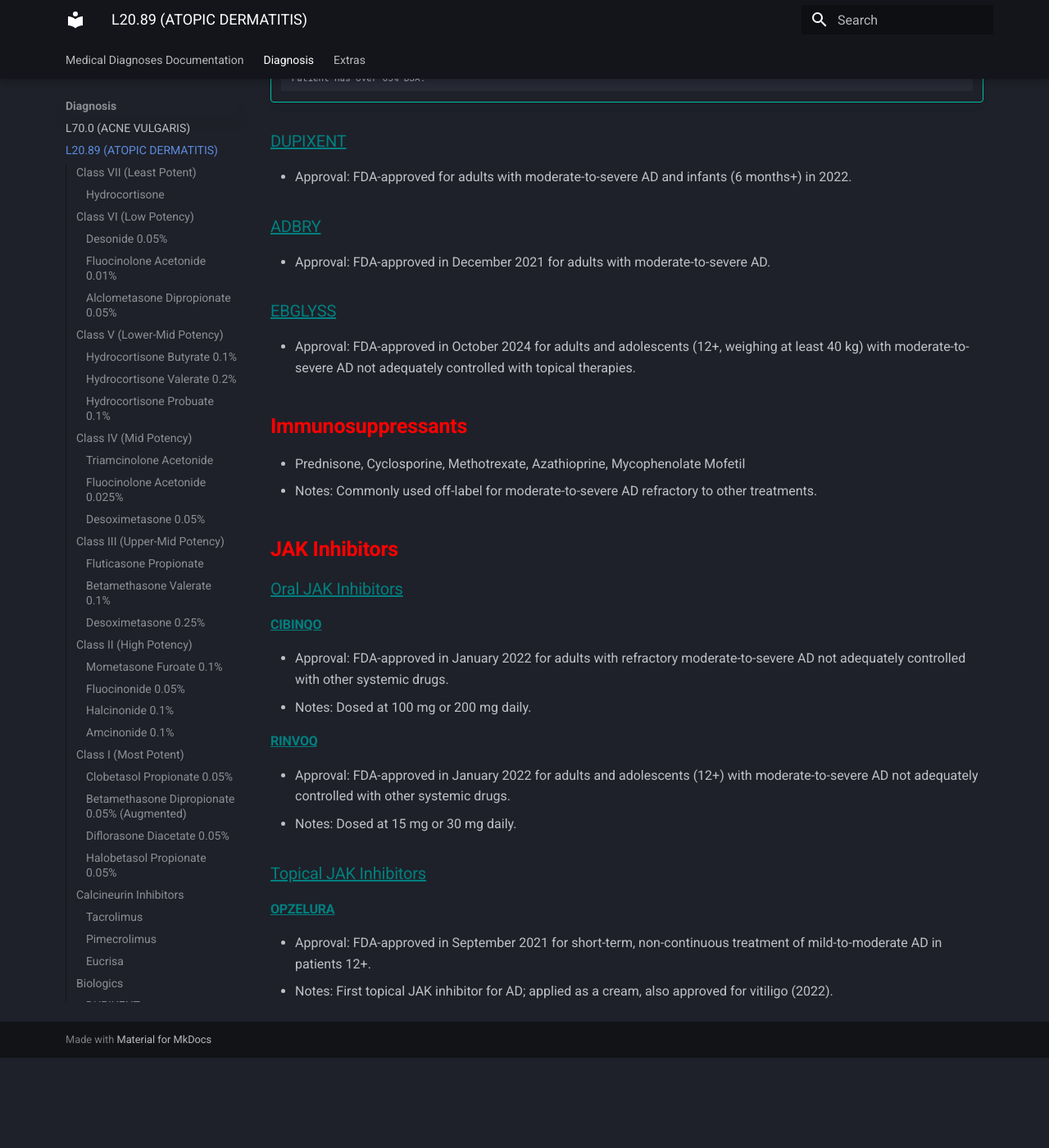
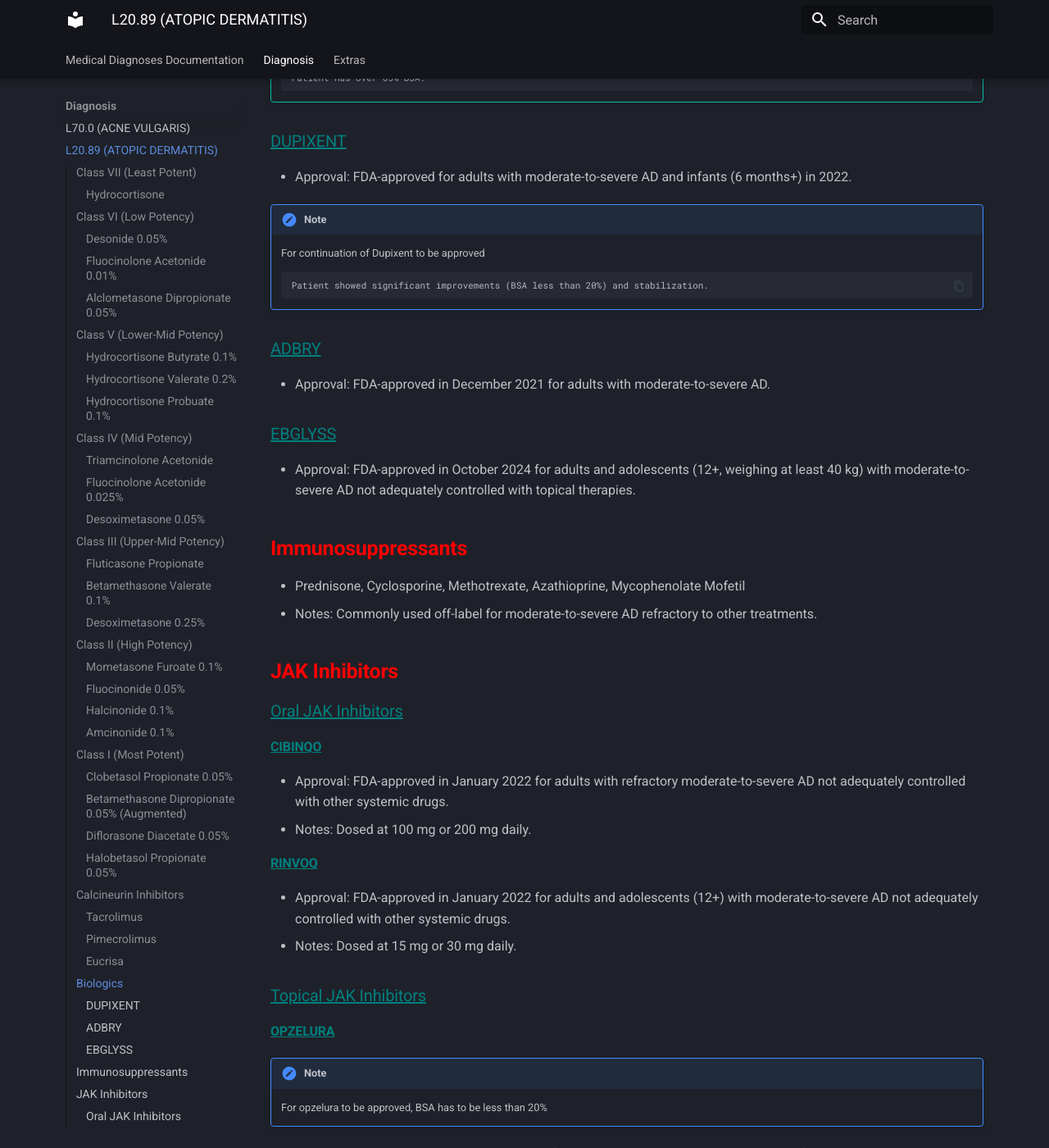
Before and after one commit to rei-cher/server-mkdocs, an MkDocs documentation site: the page built from docs/diagnosis/atopic_dermatitis.md, in a window 1280 px wide and 1400 px high, scrolled down 4500 px. Shown: the whole window at 82% size. Built offline with MkDocs 1.6.1 and Material for MkDocs 9.7.7, drawn with Linux system fonts in a browser that asks for light colours; before the commit the page ends 5790 px from its top, so only the background shows below that.

Commit message:
updated notes

````diff
--- a/docs/diagnosis/atopic_dermatitis.md
+++ b/docs/diagnosis/atopic_dermatitis.md
@@ -126,6 +126,11 @@
     ```
 ### <u  style="color:teal">DUPIXENT</u>
 - Approval: FDA-approved for adults with moderate-to-severe AD and infants (6 months+) in 2022.
+!!! note
+    For continuation of Dupixent to be approved
+    ```
+    Patient showed significant improvements (BSA less than 20%) and stabilization.
+    ```
 ### <u  style="color:teal">ADBRY</u>
 - Approval: FDA-approved in December 2021 for adults with moderate-to-severe AD.
 ### <u  style="color:teal">EBGLYSS</u>
@@ -147,5 +152,7 @@
 
 ### <u  style="color:teal">Topical JAK Inhibitors</u>
 #### <u  style="color:teal">OPZELURA</u>
+!!! note
+    For opzelura to be approved, BSA has to be less than 20%
 - Approval: FDA-approved in September 2021 for short-term, non-continuous treatment of mild-to-moderate AD in patients 12+.
 - Notes: First topical JAK inhibitor for AD; applied as a cream, also approved for vitiligo (2022).
````
Also changed, not shown: docs/diagnosis/seborrhoeic_dermatitis.md (added, +15 -0 lines).
